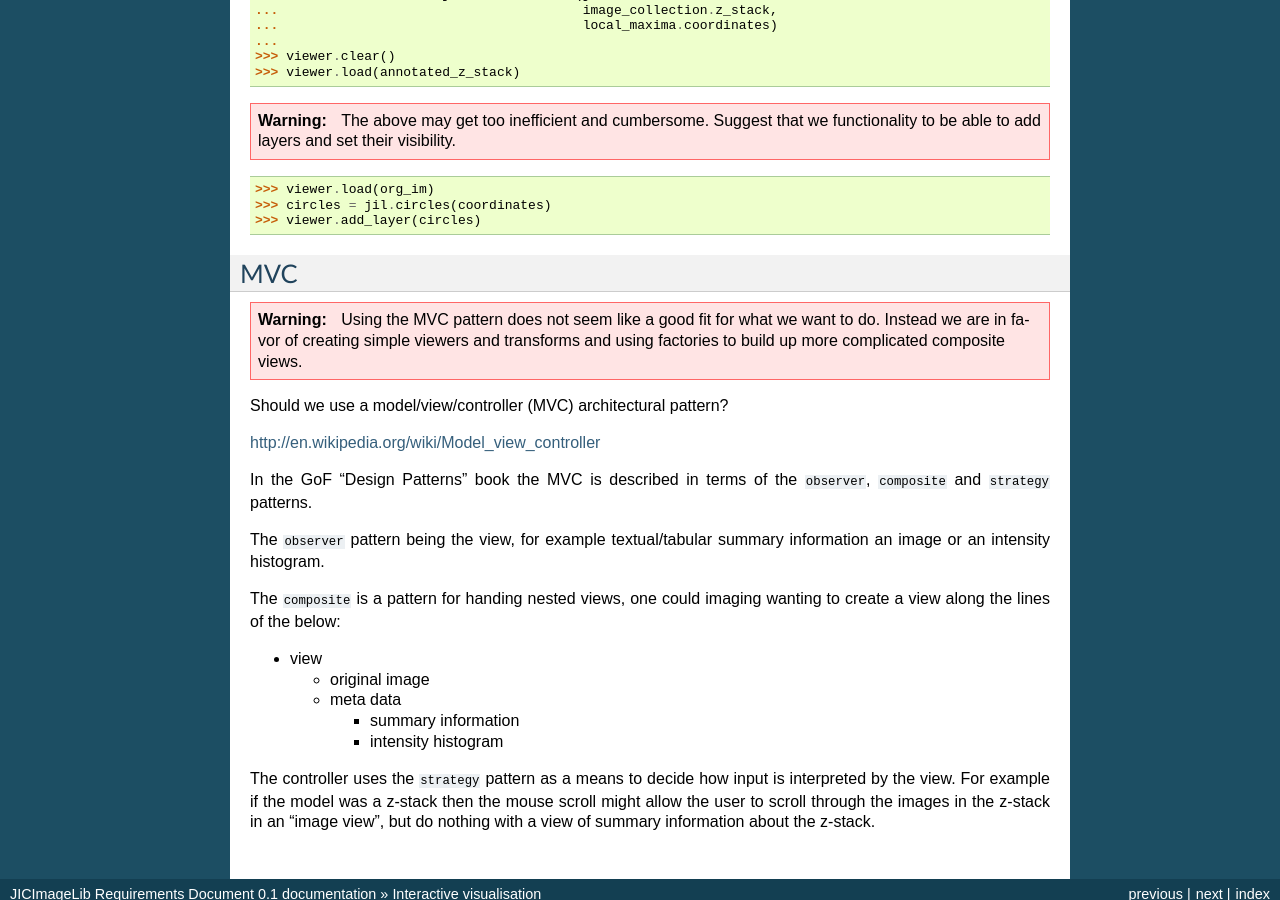
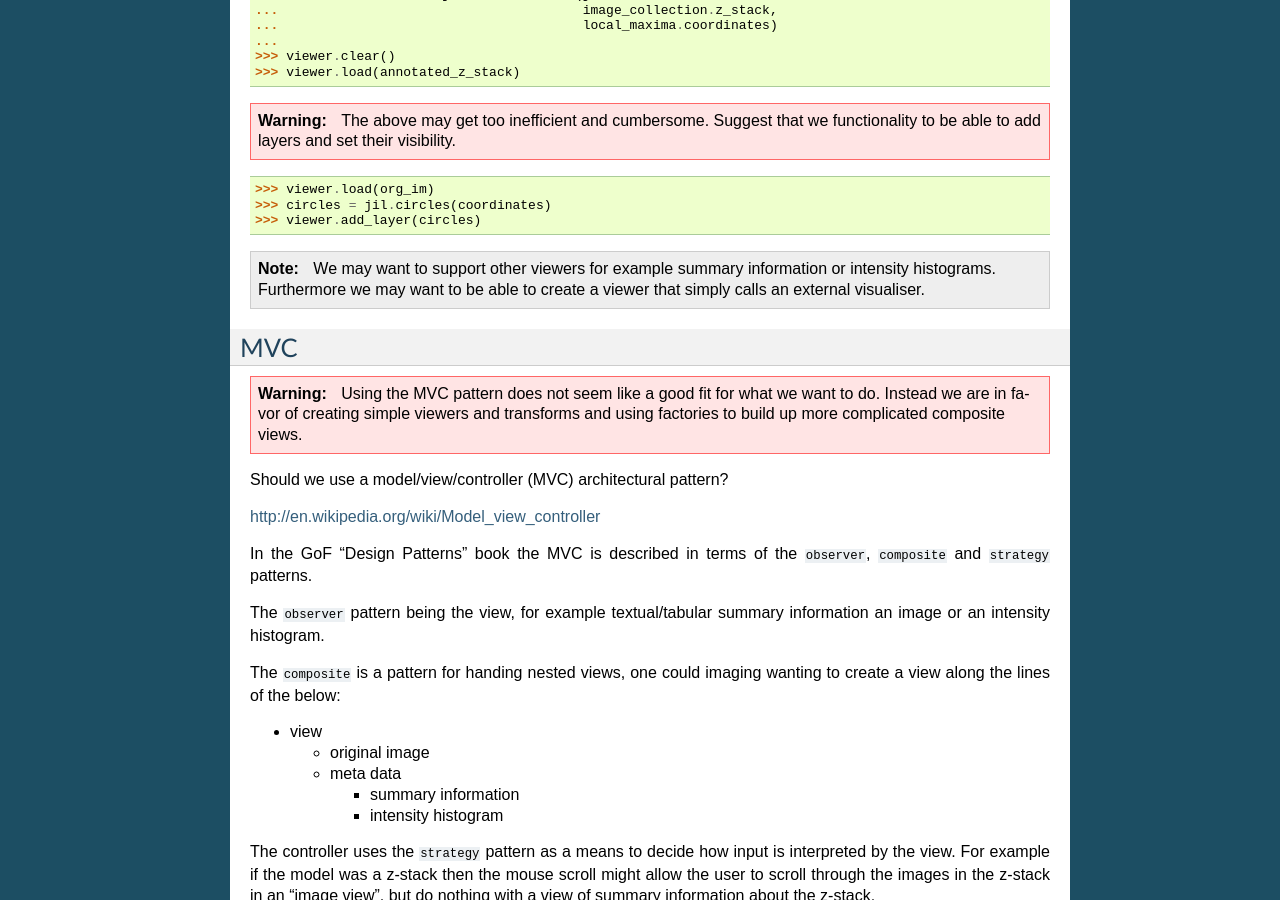
Before and after one commit to JIC-CSB/jicbioimage.core, a Sphinx documentation site: the page built from requirements/source/interactive_visualisation.rst, in a window 1280 px wide and 900 px high, scrolled down 1401 px. Built offline with Sphinx 7.4.7, drawn with Linux system fonts in a browser that asks for light colours.

Commit message:
Added some more mental notes on viewers.

```diff
--- a/requirements/source/interactive_visualisation.rst
+++ b/requirements/source/interactive_visualisation.rst
@@ -98,6 +98,10 @@ should probably have a helper function along the lines of the below.
     >>> circles = jil.circles(coordinates)
     >>> viewer.add_layer(circles)
 
+.. note:: We may want to support other viewers for example summary information
+          or intensity histograms. Furthermore we may want to be able to create
+          a viewer that simply calls an external visualiser.
+
 MVC
 ---
 
```
